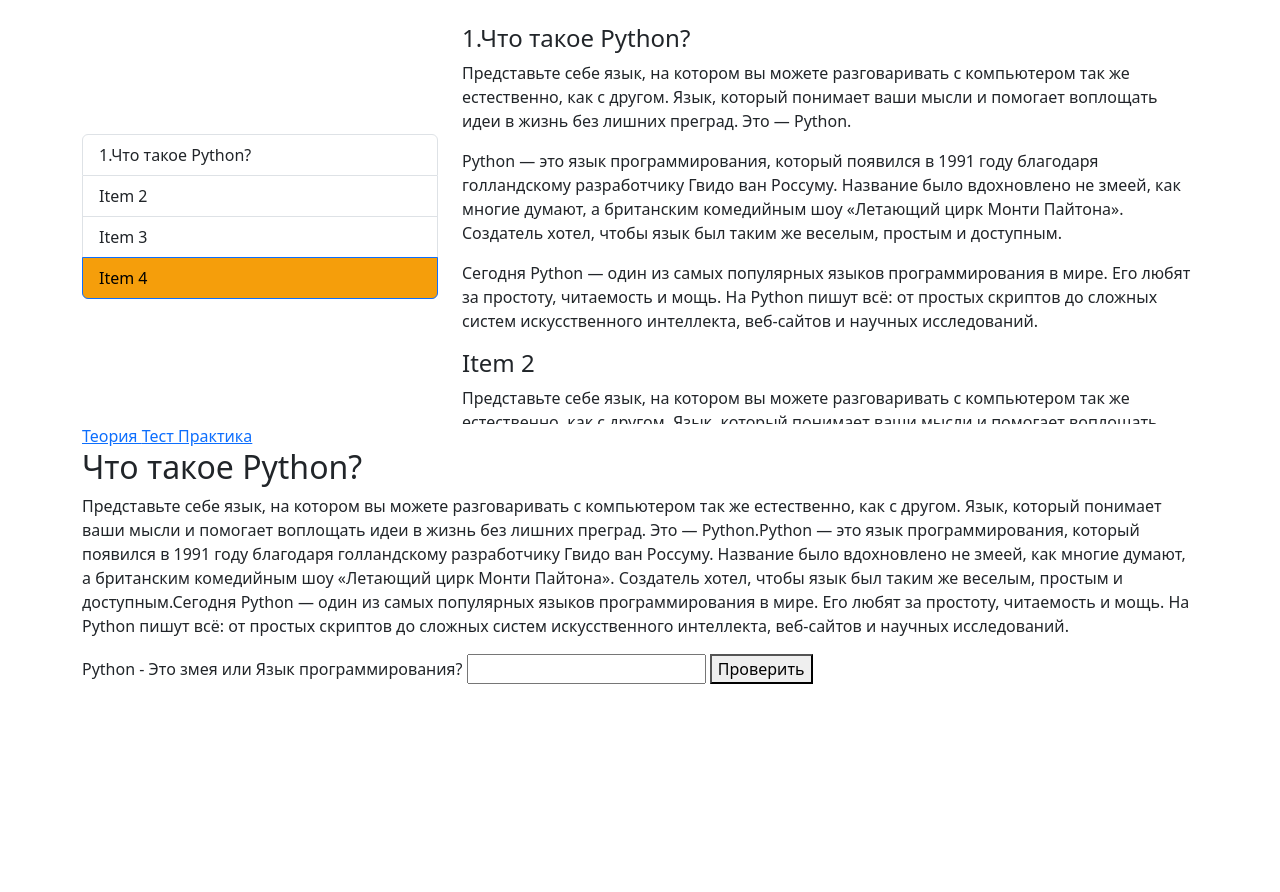
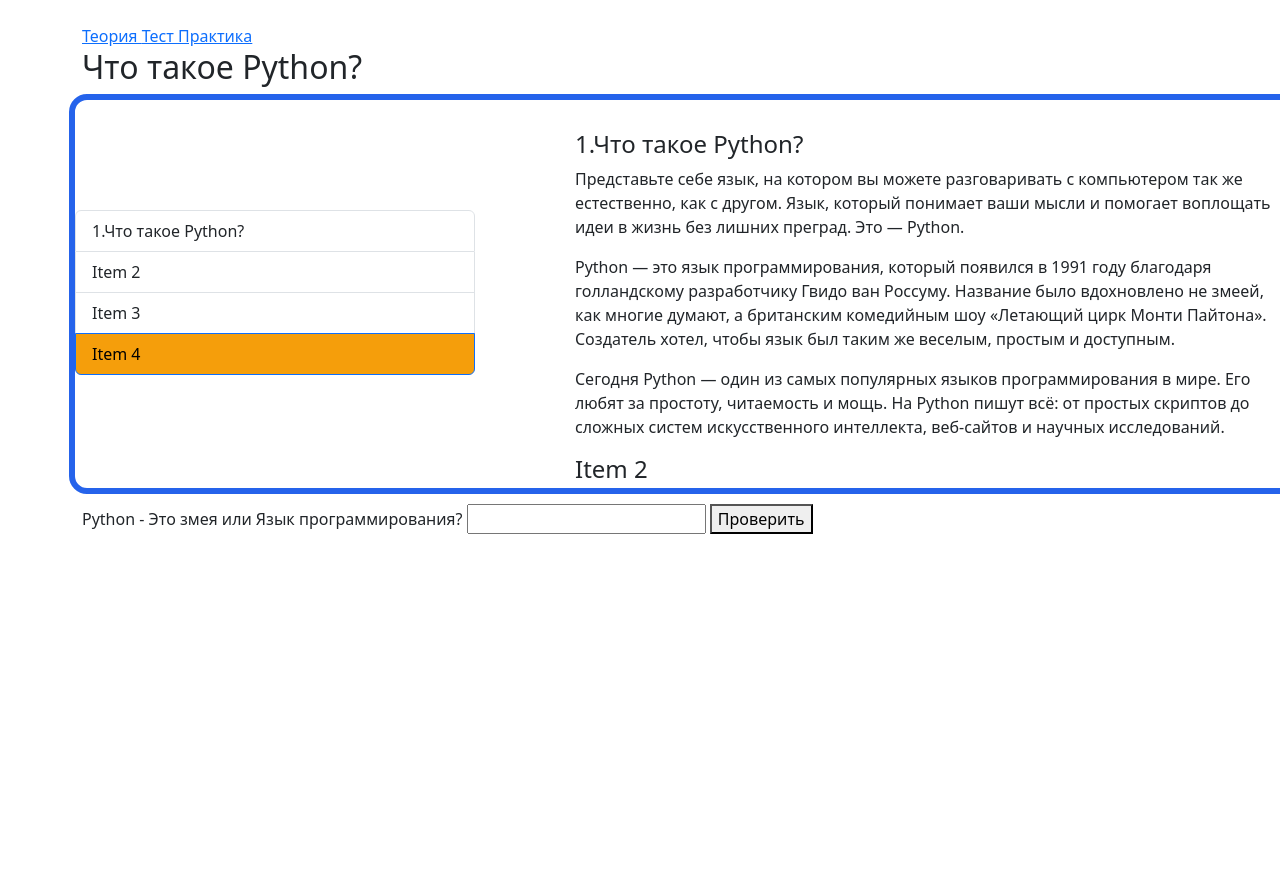
Before and after one commit to AtrLkss/itlingo, a Flask app: page /lessons/lesson-1 in a window 1280 px wide; the page is wider, and only the part inside the window is pictured. Shown: the part 72-964 px from the top of that part. Run offline with Flask 3, Linux system fonts and the light colour scheme; a user stored in the database is signed in; data comes from the database, SQL or seed files in the repository.

Commit message:
стиль, ошибка осталась

```diff
--- a/static/styles.css
+++ b/static/styles.css
@@ -156,11 +156,22 @@
 .col-4{
   height: 400px;
   overflow-y: auto;
-  position: relative;
+  position: fixed;
   padding-block: 110px ;
+  width: 400px;
 }
 .col-8{
+    margin-left: 500px;
+    width: 700px;
+    margin-top: 30px;
+}
+.col-9{
+    border: 6px solid #2563EB;
     height: 400px;
+    width: 1320px;
     overflow-y: auto;
     position: relative;
+    border-radius: 18px;
+    margin-left: -13px;
+    margin-bottom: 10px;
 }
--- a/templates/lesson.html
+++ b/templates/lesson.html
@@ -7,7 +7,30 @@
 <main class="lesson-page">
     <section class="lesson-card">
         <div class="row">
-  <div class="col-4">
+        <div class="lesson-steps">
+            {% for step in lesson.steps %}
+                {% set is_locked = step.order > progress.unlocked_step %}
+                <a
+                    href="{% if not is_locked %}{{ url_for('lesson_page', lesson_slug=lesson_slug, step=step.order) }}{% else %}#{% endif %}"
+                    class="lesson-card__step{% if step.order == current_step.order %} lesson-card__step--active{% endif %}{% if is_locked %} lesson-card__step--locked{% endif %}"
+                >
+                    {% if step.type == "theory" %}
+                        Теория
+                    {% elif step.type == "test" %}
+                        Тест
+                    {% elif step.type == "practice" %}
+                        Практика
+                    {% endif %}
+
+                </a>
+            {% endfor %}
+        </div>
+
+        <div class="lesson-card__content">
+            {% if current_step.type == "theory" %}
+                <h2>{{ current_step.title }}</h2>
+                  <div class="col-9">
+    <div class="col-4">
     <div id="list-example" class="list-group">
       <a class="list-group-item list-group-item-action" href="#list-item-1">1.Что такое Python?</a>
       <a class="list-group-item list-group-item-action" href="#list-item-2">Item 2</a>
@@ -36,37 +59,12 @@
     </div>
   </div>
 </div>
-
-        <div class="lesson-steps">
-            {% for step in lesson.steps %}
-                {% set is_locked = step.order > progress.unlocked_step %}
-                <a
-                    href="{% if not is_locked %}{{ url_for('lesson_page', lesson_slug=lesson_slug, step=step.order) }}{% else %}#{% endif %}"
-                    class="lesson-card__step{% if step.order == current_step.order %} lesson-card__step--active{% endif %}{% if is_locked %} lesson-card__step--locked{% endif %}"
-                >
-                    {% if step.type == "theory" %}
-                        Теория
-                    {% elif step.type == "test" %}
-                        Тест
-                    {% elif step.type == "practice" %}
-                        Практика
-                    {% endif %}
-
-                </a>
-            {% endfor %}
-        </div>
-
-        <div class="lesson-card__content">
-            {% if current_step.type == "theory" %}
-                <h2>{{ current_step.title }}</h2>
-                <p>{{ current_step.content }}</p>
-
+</div>
                 <form method="post" action="{{ url_for('complete_step', lesson_slug=lesson_slug, step_order=current_step.order) }}">
                     <label>{{ current_step.question }}</label>
                     <input type="text" name="answer">
                     <button type="submit">Проверить</button>
                 </form>
-
             {% elif current_step.type == "test" %}
                 <h2>{{ current_step.title }}</h2>
                 <p>{{ current_step.task }}</p>
```
